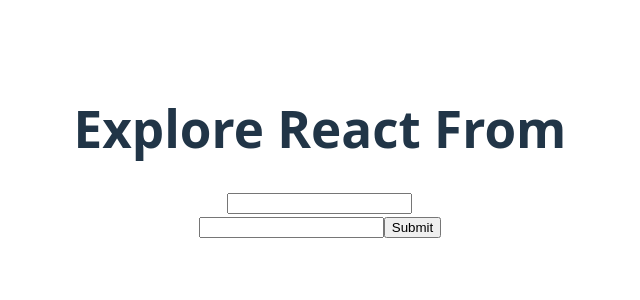
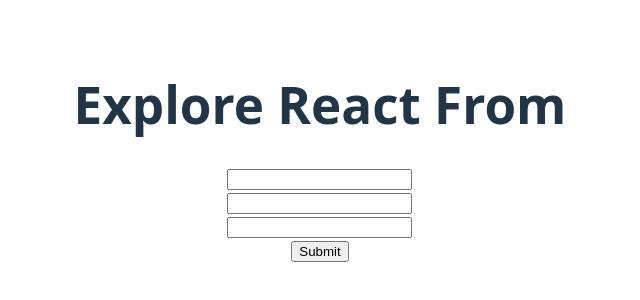
Before and after one commit to akibishtaikh2001/Explore-React-From, a React app: page / in a window 1280 px wide. Shown: the part 248-548 px from the top of the page, without its empty margins (320-960 px from the left). Built offline with nearby package versions, Linux system fonts and the light colour scheme; the HTML template or start-up script is replaced by a standard one.

Commit message:
Use Custom hook to reduce duplication of the code add Password Input

```diff
--- a/src/Components/HookFrom/HookFrom.jsx
+++ b/src/Components/HookFrom/HookFrom.jsx
@@ -3,11 +3,12 @@
 
 const HookFrom = () => {
     const [name, nameOnChange] = useInputField('');
-    const [email, emailOnChange] = useInputField('')
+    const [email, emailOnChange] = useInputField('');
+    const [password, passwordOnChange] = useInputField('');
 
     const handleSubmit = e => {
         e.preventDefault();
-        console.log('submit', name, email);
+        console.log('submit', name, email, password);
     }
 
     return (
@@ -15,7 +16,10 @@
             <form onSubmit={handleSubmit} >
               <input defaultValue={name} type="text" onChange={nameOnChange} />
               <br />
-              <input type="email" defaultValue={email} onChange={emailOnChange} name="" id="" />
+              <input type="email"  onChange={emailOnChange} name=""  />
+              <br />
+              <input type="password" name="" onChange={passwordOnChange} />
+              <br />
               <input type="submit" value="Submit" />
             </form>
         </div>
```
